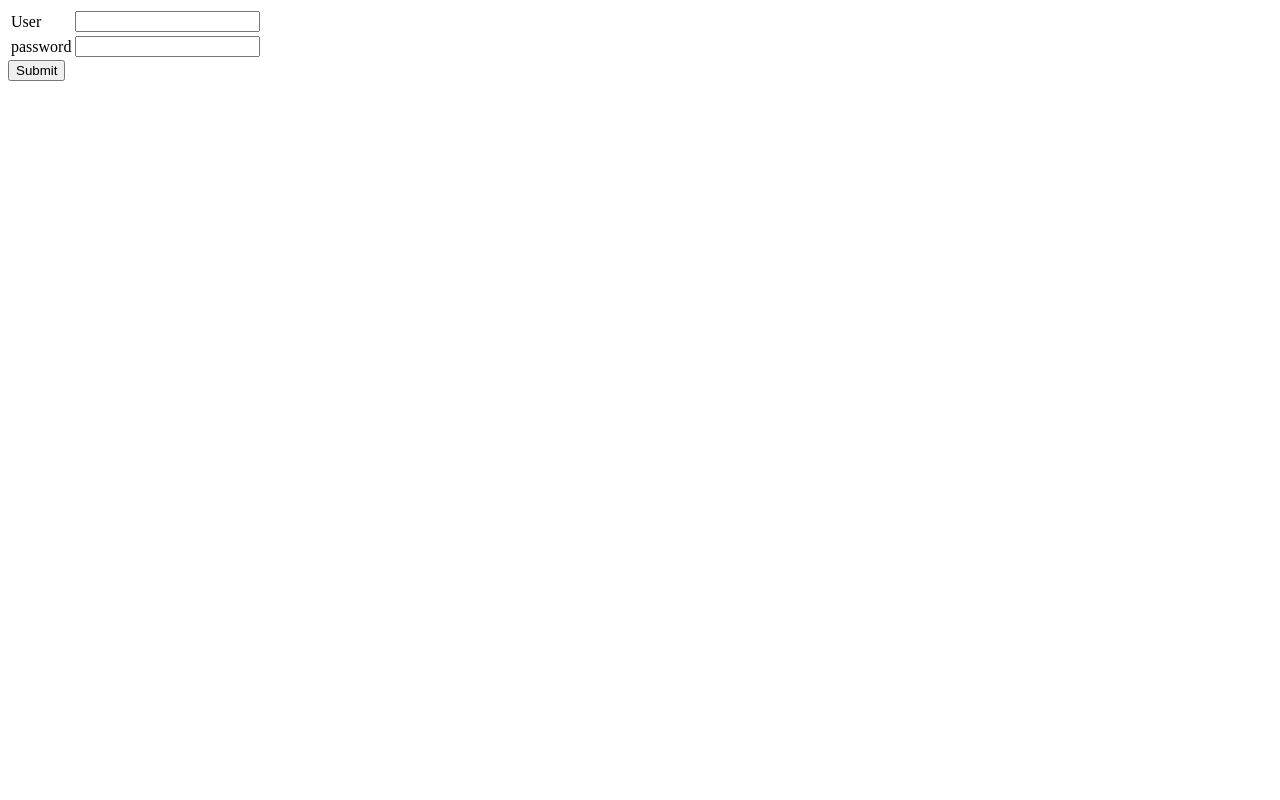
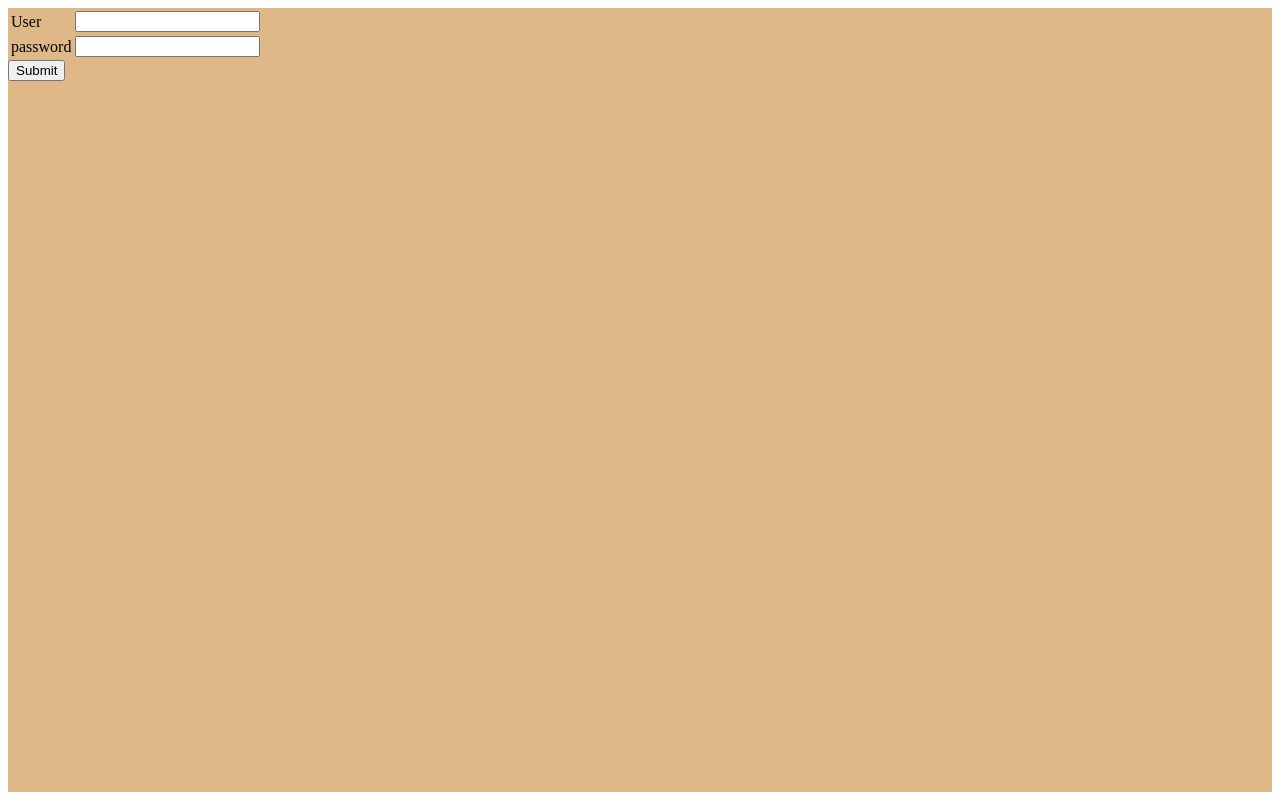
Before and after one commit to AxelSP14/Servlets1, a plain HTML site: page Servlet1/web/login.html in a window 1280 px wide. Drawn offline with Linux system fonts and the light colour scheme.

Commit message:
Correccion

```diff
--- a/Servlet1/web/login.html
+++ b/Servlet1/web/login.html
@@ -7,6 +7,8 @@
         }
     </style>
     <body>
+        <div style="float:left;display:table;width:100%;height:100%; background-color: burlywood">
+
         <!--<form method="GET" action='ServletLogin'>-->
         <font id="letra">
         <form method="POST" action='ServletLogin'>
@@ -23,5 +25,6 @@
             <input type="submit" />
         </form>
         </font>
+        </div>
     </body>
 </html>
```
